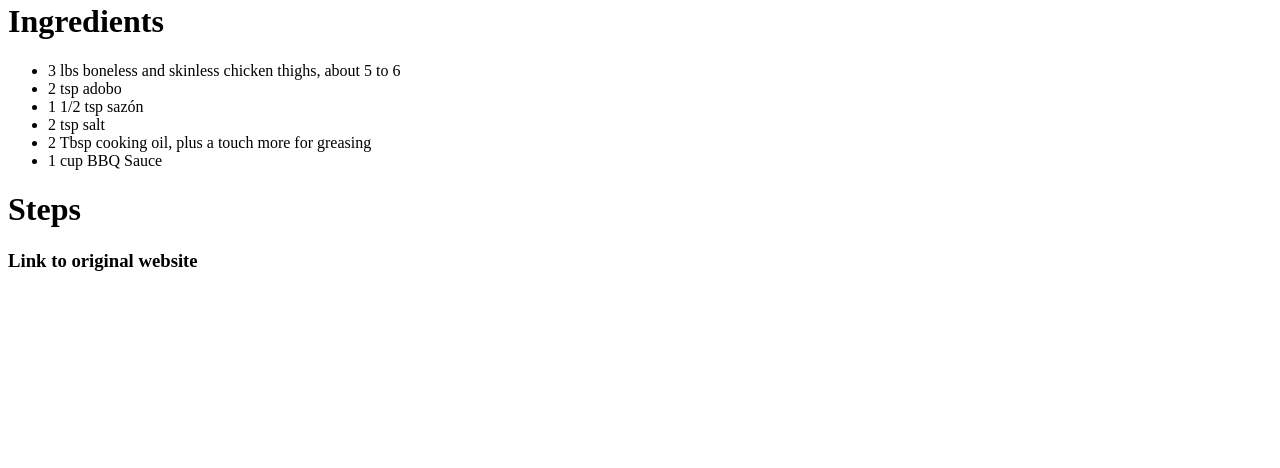
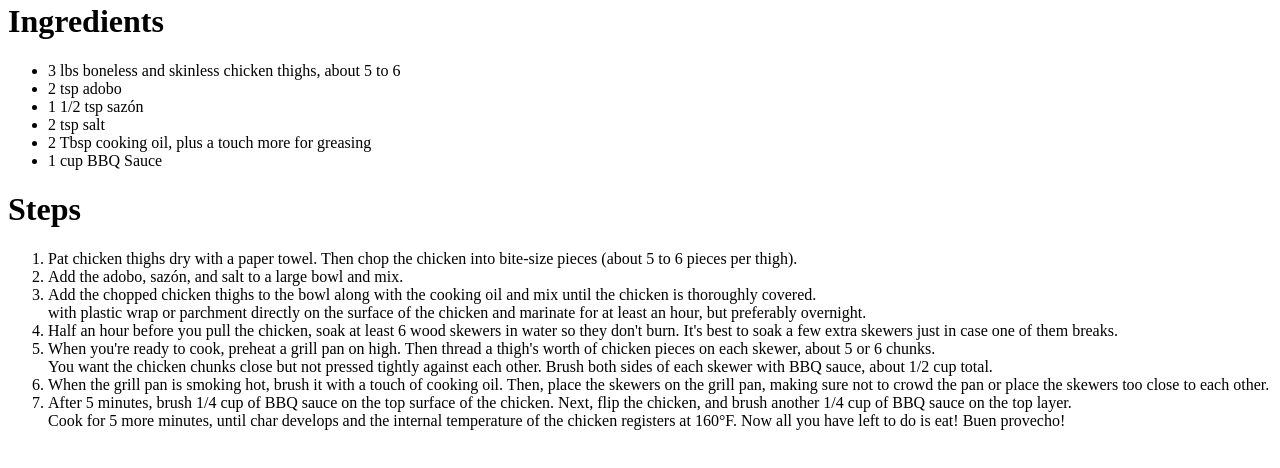
Before and after one commit to ShaneCFX/odin-recipes, a plain HTML site: page recipes/pinchos.html in a window 1280 px wide. Shown: the part 280-748 px from the top of the page. Drawn offline with Linux system fonts and the light colour scheme.

Commit message:
completed recipe

```diff
--- a/recipes/pinchos.html
+++ b/recipes/pinchos.html
@@ -10,7 +10,7 @@
         <img src="../recipes-images/Pinchos.jpg" alt="pinchos logo"
         height="250" width="250">
         <h1>Ingredients</h1>
-
+        <p>
             <ul>
                 <li> 3 lbs boneless and skinless chicken thighs, about 5 to 6</li>
                 <li> 2 tsp adobo</li>
@@ -20,15 +20,22 @@
                 <li> 1 cup BBQ Sauce</li>
             </ul>
 
-        <p>
+        </p>
 
-        </p>
         <p>
             <h1>Steps</h1>
 
+            <ol>
+                <li>Pat chicken thighs dry with a paper towel. Then chop the chicken into bite-size pieces (about 5 to 6 pieces per thigh).</li>
+                <li>Add the adobo, sazón, and salt to a large bowl and mix.</li>
+                <li>Add the chopped chicken thighs to the bowl along with the cooking oil and mix until the chicken is thoroughly covered. <br> with plastic wrap or parchment directly on the surface of the chicken and marinate for at least an hour, but preferably overnight.</li>
+                <li>Half an hour before you pull the chicken, soak at least 6 wood skewers in water so they don't burn. It's best to soak a few extra skewers just in case one of them breaks.</li>
+                <li>When you're ready to cook, preheat a grill pan on high. Then thread a thigh's worth of chicken pieces on each skewer, about 5 or 6 chunks. <br>You want the chicken chunks close but not pressed tightly against each other. Brush both sides of each skewer with BBQ sauce, about 1/2 cup total.</li>
+                <li>When the grill pan is smoking hot, brush it with a touch of cooking oil. Then, place the skewers on the grill pan, making sure not to crowd the pan or place the skewers too close to each other.</li>
+                <li>After 5 minutes, brush 1/4 cup of BBQ sauce on the top surface of the chicken. Next, flip the chicken, and brush another 1/4 cup of BBQ sauce on the top layer. <br>Cook for 5 more minutes, until char develops and the internal temperature of the chicken registers at 160°F. Now all you have left to do is eat! Buen provecho!</li>
+            </ol>
 
 
-            <h3> Link to original website</h3>
 
 
 
```
Lines whose indentation alone changed are shown as unchanged.
